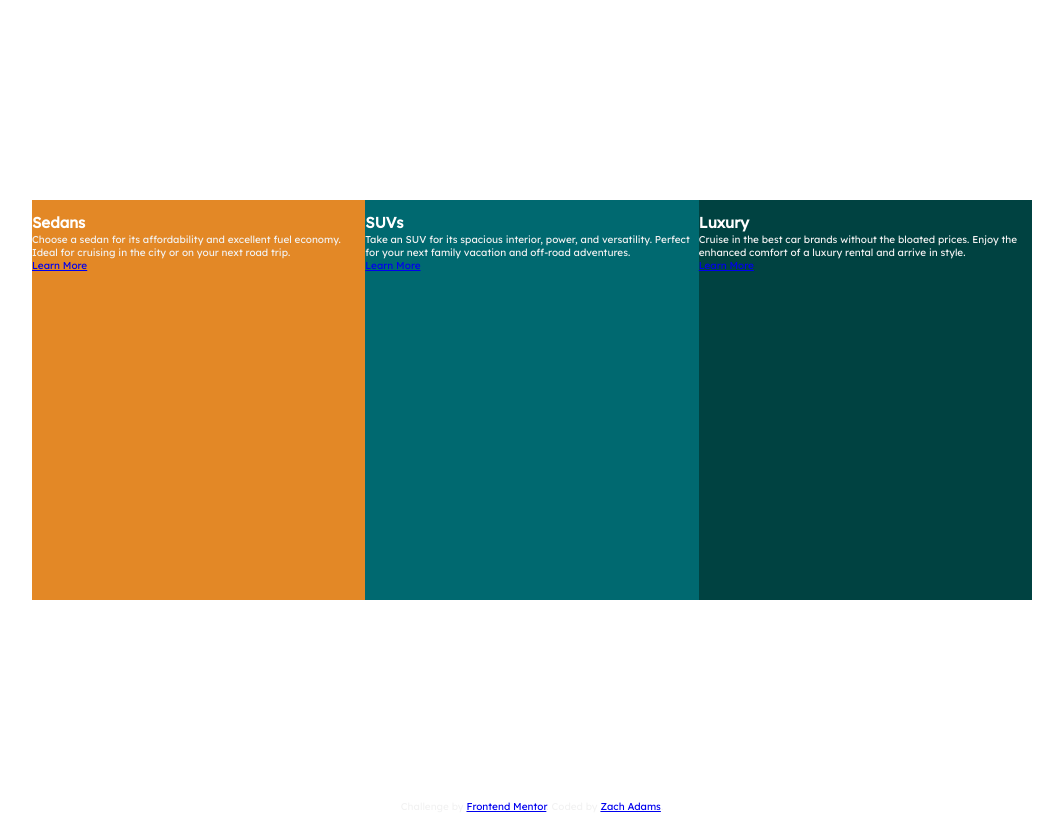
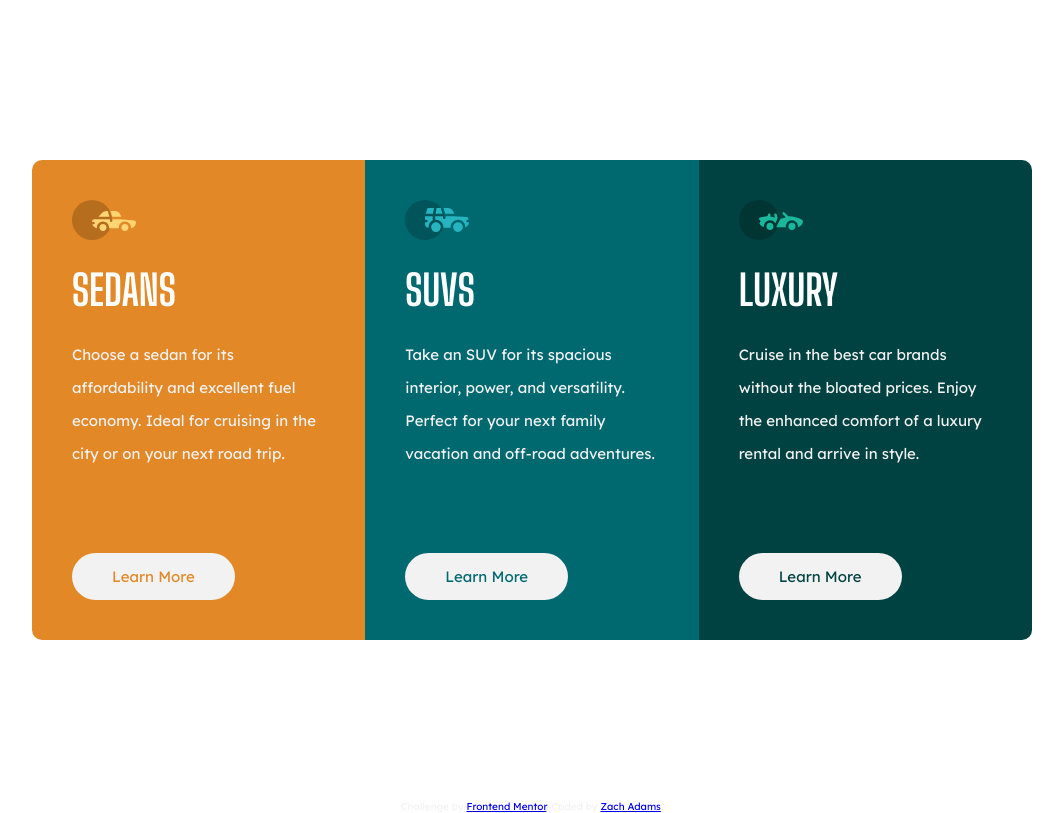
Before and after one commit to sudo-killall/3-column-preiveiw-card, a website: page index.html in a window 1280 px wide. Shown: the whole page, without its empty margins (108-1171 px from the left). Drawn offline with Linux system fonts and the light colour scheme.

Commit message:
desktop layout complete

```diff
--- a/index.html
+++ b/index.html
@@ -17,32 +17,32 @@
   <div class="container">
 
     <div class="card card--1">
-      <img class="card__image" src="" alt="">
+      <img class="card__image" src="/images/icon-sedans.svg" alt="sedans">
       <h2 class="card__header">Sedans</h2>
       <p class="card__content"> Choose a sedan for its affordability and excellent fuel economy. Ideal for cruising in
         the city
         or on your next road trip.</p>
-      <a class="btn btn--1" href="#">Learn More</a>
+      <a class="btn bottom btn--1" href="#">Learn More</a>
 
     </div>
 
     <div class="card card--2">
-      <img class="card__image" src="" alt="">
+      <img class="card__image" src="/images/icon-suvs.svg" alt="SUV">
       <h2 class="card__header">SUVs</h2>
       <p class="card__content"> Take an SUV for its spacious interior, power, and versatility. Perfect for your next
         family vacation
         and off-road adventures.</p>
-      <a class="btn btn--2" href="#">Learn More</a>
+      <a class="btn bottom btn--2" href="#">Learn More</a>
 
     </div>
 
     <div class="card card--3">
-      <img class="card__image" src="" alt="">
+      <img class="card__image" src="/images/icon-luxury.svg" alt="Luxuary">
       <h2 class="card__header">Luxury</h2>
       <p class="card__content"> Cruise in the best car brands without the bloated prices. Enjoy the enhanced comfort of
         a luxury
         rental and arrive in style.</p>
-      <a class="btn btn--3" href="#">Learn More</a>
+      <a class="btn bottom btn--3" href="#">Learn More</a>
 
     </div>
 
--- a/sass/_components.scss
+++ b/sass/_components.scss
@@ -1,20 +1,40 @@
 .card {
+    padding: 4rem;
+    position: relative;
     &__image {
+        margin-bottom: 2rem;
     }
 
     &__header {
+        margin-bottom: 2rem;
+        font-size: 4.2rem;
+        text-transform: uppercase;
     }
 
     &__content {
+        font-size: $default-font-size;
+        line-height: 2.2;
     }
 }
 
 .btn {
+
+    &:link,
+    &:visited {
+        border-radius: 5rem;
+        padding: 1.4rem 4rem;
+        font-size: $default-font-size;
+        background-color: $very-light-gray;
+        text-decoration: none;
+    }
     &--1 {
+        color: $bright-orange;
     }
     &--2 {
+        color: $dark-cyan;
     }
 
     &--3 {
+        color: $very-dark-cyan;
     }
 }
--- a/sass/_layout.scss
+++ b/sass/_layout.scss
@@ -2,7 +2,7 @@
     height: 100vh;
     display: grid;
     grid-template-columns: 1fr repeat(10, minmax(min-content, 10rem)) 1fr;
-    grid-template-rows: 25% 50% 25%;
+    grid-template-rows: 20% 60% 20%;
 }
 .attribution {
     grid-column: 1/-1;
@@ -11,16 +11,19 @@
 }
 
 .container {
-    background-color: khaki;
     grid-row: 2/3;
     grid-column: 2/12;
     display: grid;
     grid-template-columns: repeat(12, 1fr);
+    border-radius: 1rem;
+
 }
 
 .card--1{
     grid-column: 1/5;
     background-color: $bright-orange;
+    border-top-left-radius: 1rem;
+    border-bottom-left-radius: 1rem;
 }
 .card--2{
     grid-column: 5/9;
@@ -29,4 +32,6 @@
 .card--3{
     grid-column: 9/13;
     background-color: $very-dark-cyan;
+    border-top-right-radius: 1rem;
+    border-bottom-right-radius: 1rem;
 }
--- a/sass/_typography.scss
+++ b/sass/_typography.scss
@@ -16,3 +16,6 @@ h6 {
 body {
     font-family: "Lexend Deca", sans-serif;
 }
+.card__header {
+    font-family: "Big Shoulders Display", cursive;
+}
--- /dev/null
+++ b/sass/_utilities.scss
@@ -0,0 +1,5 @@
+.bottom {
+    position: absolute;
+    bottom: 4rem;
+    left: 4rem;
+}
--- a/sass/main.scss
+++ b/sass/main.scss
@@ -4,3 +4,4 @@
 @import "layout";
 @import "typography";
 @import "mediaQ";
+@import "utilities"
```
Also changed, not shown: css/style.css, 1 other file.
